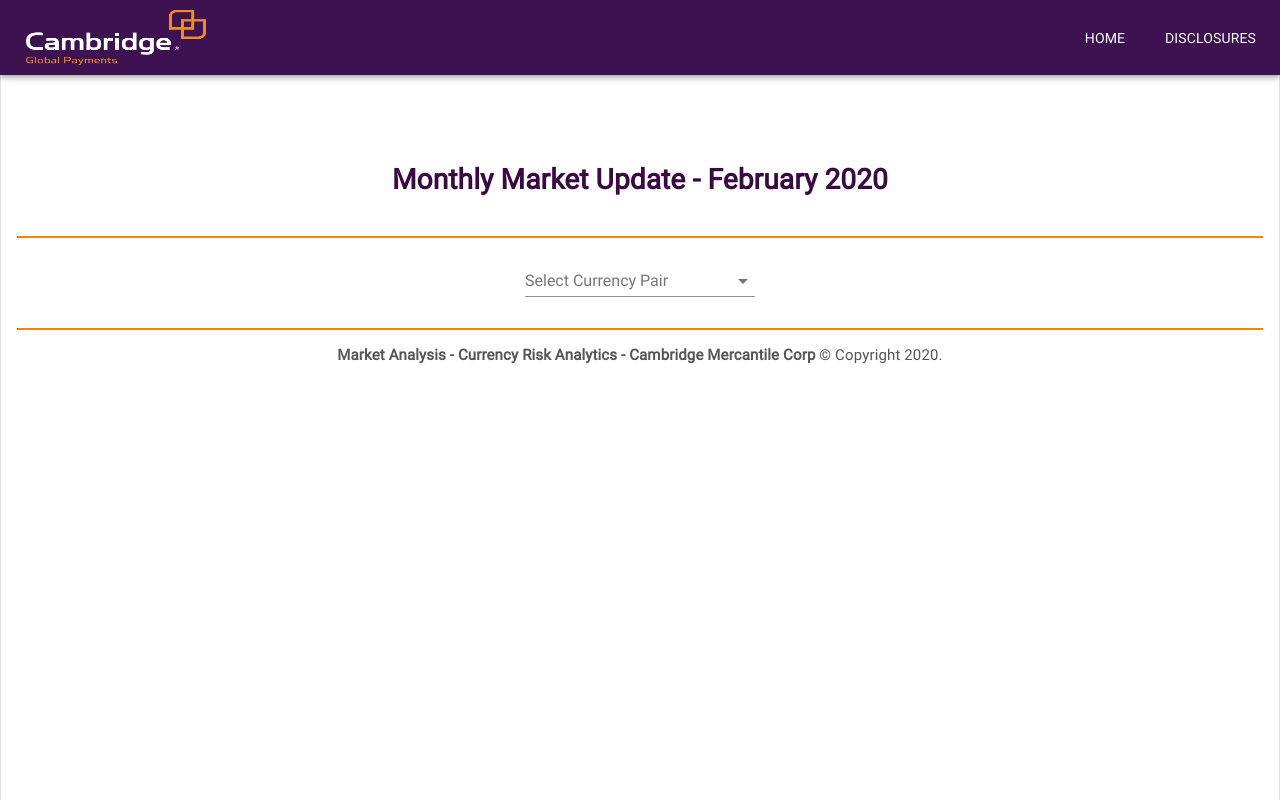
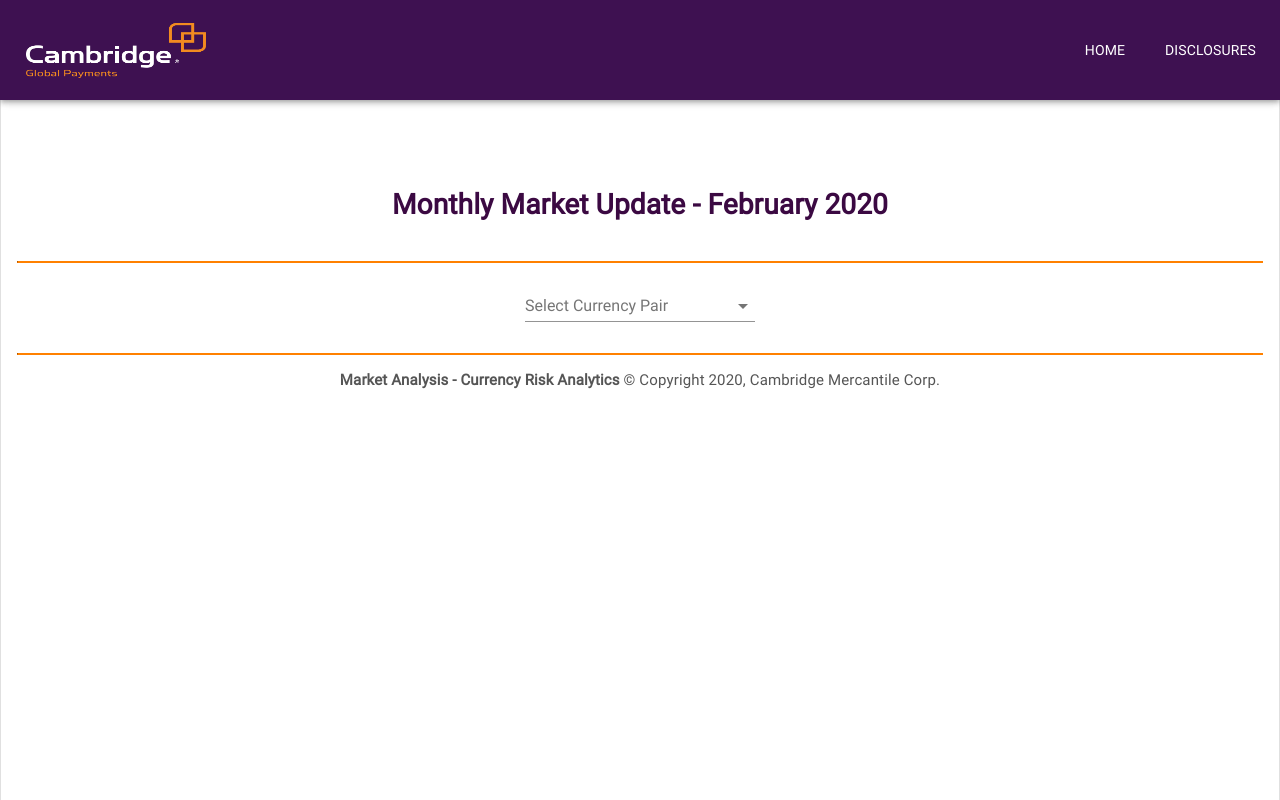
Before and after one commit to CambridgeFX/vue-mktanalysis, a Vue app: page / in a window 1280 px wide. Built offline with nearby package versions, Linux system fonts and the light colour scheme.

Commit message:
Minor cosmetic changes on fan chart

```diff
--- a/src/App.vue
+++ b/src/App.vue
@@ -55,6 +55,7 @@ export default {
   z-index: 1000;
   left: 0;
   right: 0;
+  height: 100px;
 }
 .md-button {
   color: white !important;
--- a/src/components/Footer.vue
+++ b/src/components/Footer.vue
@@ -4,7 +4,7 @@
     <div class="container">
       <p>
         <span>
-          <strong>Market Analysis - Currency Risk Analytics - Cambridge Mercantile Corp</strong> &#169; Copyright 2020.
+          <strong>Market Analysis - Currency Risk Analytics</strong> &#169; Copyright 2020, Cambridge Mercantile Corp.
         </span>
       </p>
     </div>
--- a/src/components/dialogs/DialogForecastFan.vue
+++ b/src/components/dialogs/DialogForecastFan.vue
@@ -190,9 +190,8 @@ export default {
               type: "scatter",
               mode: 'lines',
               line: {
-                color: 'rgb(62, 17, 81)',
+                color: 'rgb(85, 85, 85)',
               },
-              opacity: 0.7,
               hoverinfo: "all",
             };
           } else if (distname == "9 TIMES OUT OF 10") {
@@ -203,9 +202,8 @@ export default {
               type: "scatter",
               mode: 'lines',
               line: {
-                color: 'rgb(62, 17, 81)',
+                color: 'rgb(102, 102, 102)',
               },
-              opacity: 0.5,
               hoverinfo: "all",
             };
           } else if (distname == "19 TIMES OUT OF 20") {
@@ -216,9 +214,8 @@ export default {
               type: "scatter",
               mode: 'lines',
               line: {
-                color: 'rgb(62, 17, 81)',
+                color: 'rgb(178, 178, 178)',
               },
-              opacity: 0.3,
               hoverinfo: "all",
             };
           } else {
```
